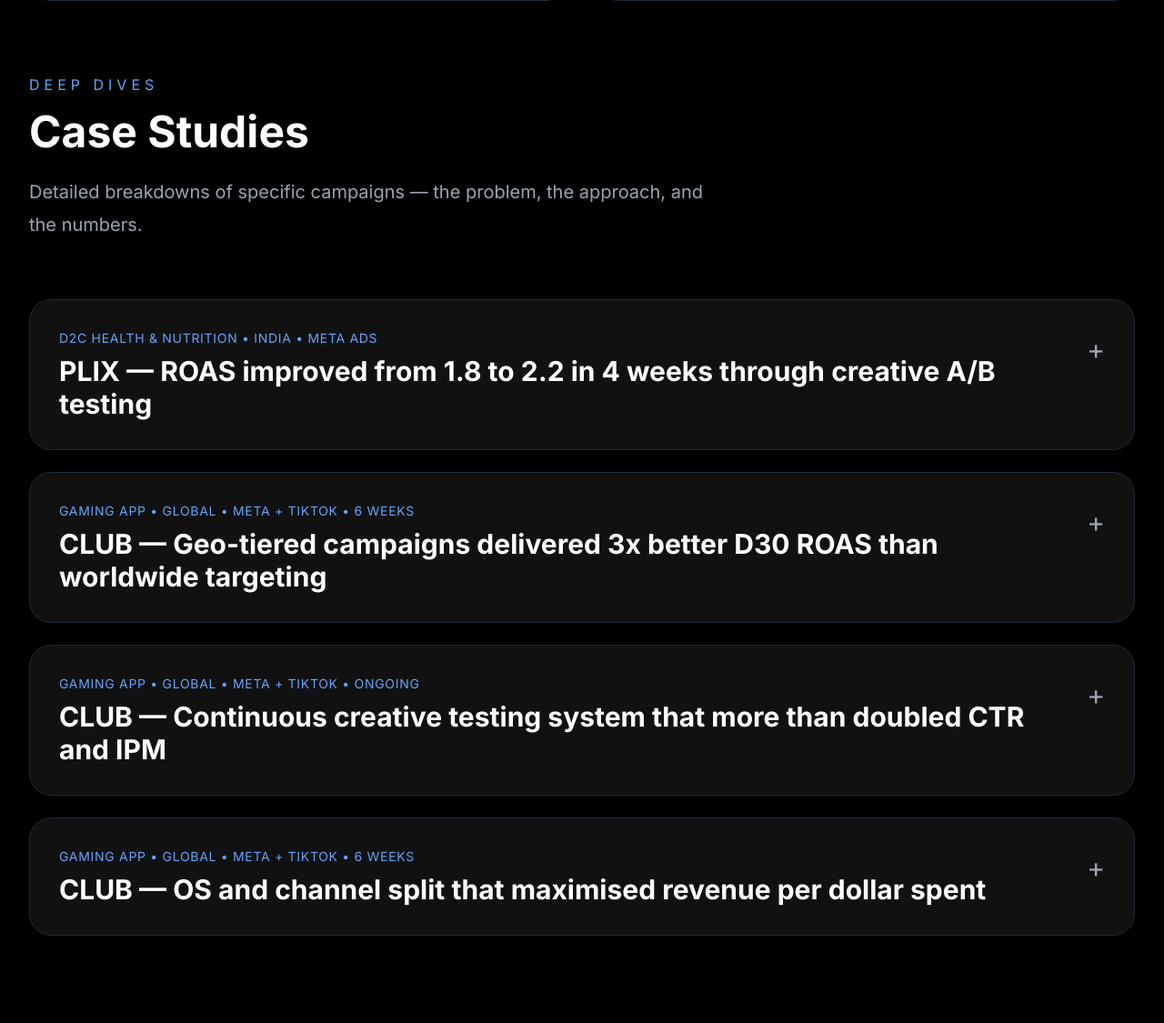
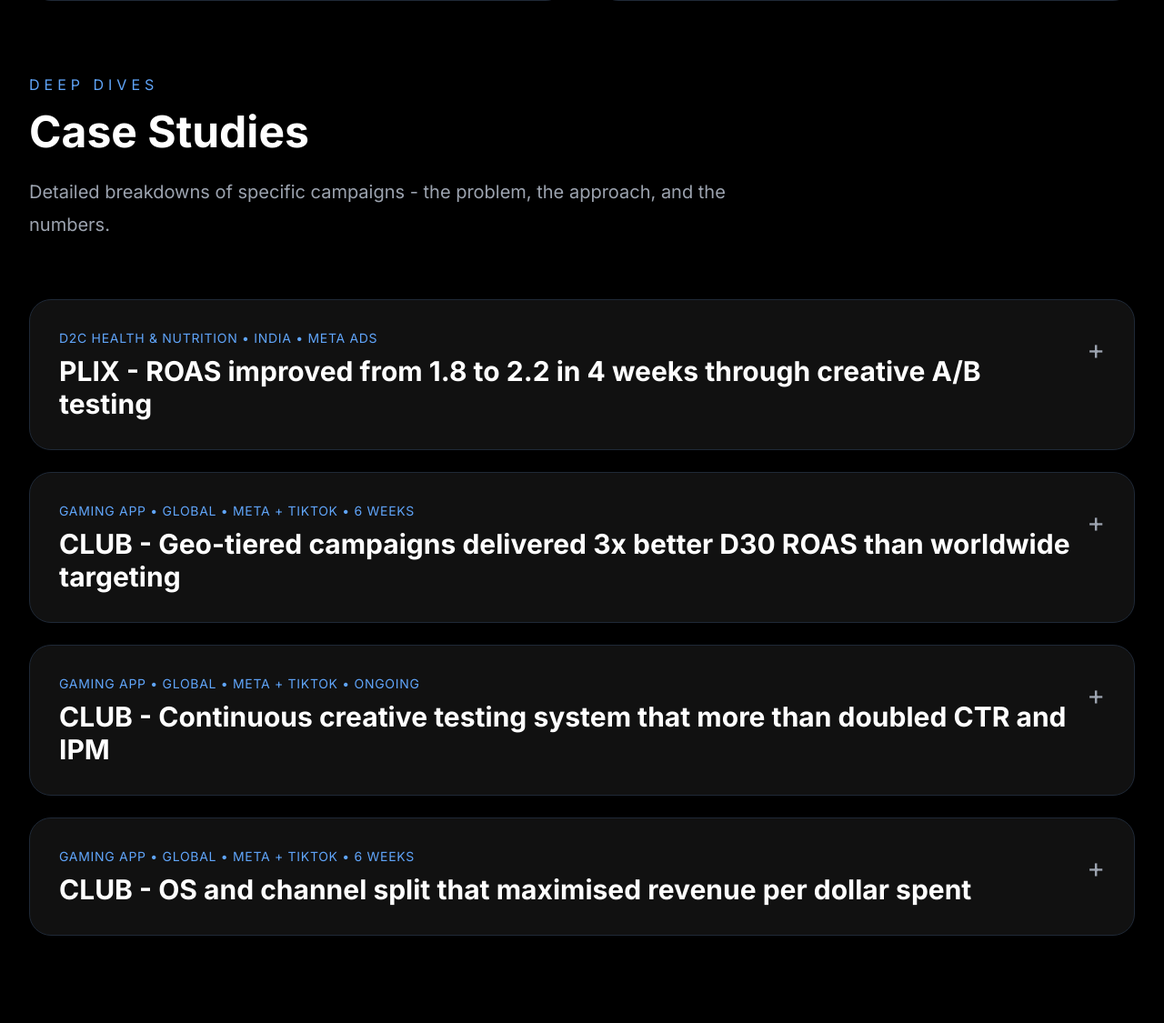
Before and after one commit to mohitsardana704/mohit-portfolio, a Flask app: page /projects in a window 1280 px wide. Shown: the part 1489-2614 px from the top of the page at 91% size. Run offline with Flask 3, Linux system fonts and the light colour scheme; parts of the project's set-up code (start-up, migrations or seed data) failed here and were passed over; some libraries are stand-ins or nearby versions.

Commit message:
Update projects.html

```diff
--- a/templates/projects.html
+++ b/templates/projects.html
@@ -181,7 +181,7 @@
     <h2 class="text-4xl md:text-5xl font-bold mb-6">Case Studies</h2>
 
     <p class="text-gray-400 text-xl max-w-3xl leading-9 mb-16">
-        Detailed breakdowns of specific campaigns — the problem, the approach, and the numbers.
+        Detailed breakdowns of specific campaigns - the problem, the approach, and the numbers.
     </p>
 
     <div class="flex flex-col gap-6">
@@ -191,7 +191,7 @@
             <button onclick="toggleCase('plix')" class="w-full text-left p-8 flex items-start justify-between gap-4 hover:bg-[#181818] transition duration-200">
                 <div>
                     <p class="text-blue-400 uppercase tracking-wider text-sm mb-2">D2C Health &amp; Nutrition &bull; India &bull; Meta Ads</p>
-                    <h3 class="text-2xl md:text-3xl font-bold">PLIX — ROAS improved from 1.8 to 2.2 in 4 weeks through creative A/B testing</h3>
+                    <h3 class="text-2xl md:text-3xl font-bold">PLIX - ROAS improved from 1.8 to 2.2 in 4 weeks through creative A/B testing</h3>
                 </div>
                 <span id="plix-icon" class="text-3xl text-gray-400 mt-1 flex-shrink-0 transition-transform duration-300">+</span>
             </button>
@@ -199,11 +199,11 @@
                 <div class="border-t border-gray-800 pt-8 grid md:grid-cols-2 gap-8">
                     <div>
                         <p class="text-blue-400 uppercase tracking-wider text-xs mb-3">The Problem</p>
-                        <p class="text-gray-400 leading-8">PLIX was running Meta Ads at a ROAS of 1.8 — decent but not efficient enough to scale confidently. The creative library had not been refreshed in a while and it was unclear which hooks, messaging angles, and offer structures were actually driving conversions versus just getting clicks.</p>
+                        <p class="text-gray-400 leading-8">PLIX was running Meta Ads at a ROAS of 1.8 - decent but not efficient enough to scale confidently. The creative library had not been refreshed in a while and it was unclear which hooks, messaging angles, and offer structures were actually driving conversions versus just getting clicks.</p>
                     </div>
                     <div>
                         <p class="text-blue-400 uppercase tracking-wider text-xs mb-3">The Approach</p>
-                        <p class="text-gray-400 leading-8">Set up a structured A/B testing framework with Rs 2L spend per creative cell. Tested three variables independently — hook style (problem-first vs benefit-first vs social proof), messaging angle (ingredient-led vs outcome-led vs lifestyle), and offer type (discount vs bundle vs free trial). Scaled winners each week, retired underperformers immediately. Kept audience and bidding constant so creative was the only variable.</p>
+                        <p class="text-gray-400 leading-8">Set up a structured A/B testing framework with Rs 2L spend per creative cell. Tested three variables independently - hook style (problem-first vs benefit-first vs social proof), messaging angle (ingredient-led vs outcome-led vs lifestyle), and offer type (discount vs bundle vs free trial). Scaled winners each week, retired underperformers immediately. Kept audience and bidding constant so creative was the only variable.</p>
                     </div>
                 </div>
                 <div class="mt-8 flex flex-wrap gap-4">
@@ -232,7 +232,7 @@
             <button onclick="toggleCase('club-geo')" class="w-full text-left p-8 flex items-start justify-between gap-4 hover:bg-[#181818] transition duration-200">
                 <div>
                     <p class="text-blue-400 uppercase tracking-wider text-sm mb-2">Gaming App &bull; Global &bull; Meta + TikTok &bull; 6 weeks</p>
-                    <h3 class="text-2xl md:text-3xl font-bold">CLUB — Geo-tiered campaigns delivered 3x better D30 ROAS than worldwide targeting</h3>
+                    <h3 class="text-2xl md:text-3xl font-bold">CLUB - Geo-tiered campaigns delivered 3x better D30 ROAS than worldwide targeting</h3>
                 </div>
                 <span id="club-geo-icon" class="text-3xl text-gray-400 mt-1 flex-shrink-0 transition-transform duration-300">+</span>
             </button>
@@ -244,21 +244,21 @@
                     </div>
                     <div>
                         <p class="text-blue-400 uppercase tracking-wider text-xs mb-3">The Approach</p>
-                        <p class="text-gray-400 leading-8">Restructured campaigns into geo tiers — Tier 1 (US, UK, AU, CA), Tier 2 (Western Europe, SE Asia), and Tier 3 (rest of world) — each with localised creatives, language-specific messaging, and offer structures matched to purchasing behaviour. Ran in parallel with the existing worldwide campaign over 6 weeks on Meta and TikTok. Monitored D1 and D30 ROAS, CPI, CAC, and LTV at cohort level.</p>
+                        <p class="text-gray-400 leading-8">Restructured campaigns into geo tiers - Tier 1 (US, UK, AU, CA), Tier 2 (Western Europe, SE Asia), and Tier 3 (rest of world) - each with localised creatives, language-specific messaging, and offer structures matched to purchasing behaviour. Ran in parallel with the existing worldwide campaign over 6 weeks on Meta and TikTok. Monitored D1 and D30 ROAS, CPI, CAC, and LTV at cohort level.</p>
                     </div>
                 </div>
                 <div class="mt-8 flex flex-wrap gap-4">
                     <div class="bg-[#0a1628] border border-blue-900 rounded-2xl px-6 py-4">
                         <p class="text-3xl font-bold text-blue-400">31-50%</p>
-                        <p class="text-gray-500 text-sm mt-1">D1 ROAS — tiered</p>
+                        <p class="text-gray-500 text-sm mt-1">D1 ROAS - tiered</p>
                     </div>
                     <div class="bg-[#0a1628] border border-blue-900 rounded-2xl px-6 py-4">
                         <p class="text-3xl font-bold text-blue-400">150-200%</p>
-                        <p class="text-gray-500 text-sm mt-1">D30 ROAS — tiered</p>
+                        <p class="text-gray-500 text-sm mt-1">D30 ROAS - tiered</p>
                     </div>
                     <div class="bg-[#0a1628] border border-blue-900 rounded-2xl px-6 py-4">
                         <p class="text-3xl font-bold text-blue-400">vs 60-70%</p>
-                        <p class="text-gray-500 text-sm mt-1">D30 ROAS — worldwide</p>
+                        <p class="text-gray-500 text-sm mt-1">D30 ROAS - worldwide</p>
                     </div>
                     <div class="bg-[#0a1628] border border-blue-900 rounded-2xl px-6 py-4">
                         <p class="text-3xl font-bold text-blue-400">$3-4 CPI</p>
@@ -277,7 +277,7 @@
             <button onclick="toggleCase('club-creative')" class="w-full text-left p-8 flex items-start justify-between gap-4 hover:bg-[#181818] transition duration-200">
                 <div>
                     <p class="text-blue-400 uppercase tracking-wider text-sm mb-2">Gaming App &bull; Global &bull; Meta + TikTok &bull; Ongoing</p>
-                    <h3 class="text-2xl md:text-3xl font-bold">CLUB — Continuous creative testing system that more than doubled CTR and IPM</h3>
+                    <h3 class="text-2xl md:text-3xl font-bold">CLUB - Continuous creative testing system that more than doubled CTR and IPM</h3>
                 </div>
                 <span id="club-creative-icon" class="text-3xl text-gray-400 mt-1 flex-shrink-0 transition-transform duration-300">+</span>
             </button>
@@ -285,11 +285,11 @@
                 <div class="border-t border-gray-800 pt-8 grid md:grid-cols-2 gap-8">
                     <div>
                         <p class="text-blue-400 uppercase tracking-wider text-xs mb-3">The Problem</p>
-                        <p class="text-gray-400 leading-8">Creative fatigue is the silent budget killer in mobile UA. CLUB's creative library had limited variation in hooks, video length, and creator style. CTR was at 0.6% and IPM at 1.5 — both well below benchmark for a gaming app competing in Tier 1 markets.</p>
+                        <p class="text-gray-400 leading-8">Creative fatigue is the silent budget killer in mobile UA. CLUB's creative library had limited variation in hooks, video length, and creator style. CTR was at 0.6% and IPM at 1.5 - both well below benchmark for a gaming app competing in Tier 1 markets.</p>
                     </div>
                     <div>
                         <p class="text-blue-400 uppercase tracking-wider text-xs mb-3">The Approach</p>
-                        <p class="text-gray-400 leading-8">Built a continuous creative testing system — not a one-time experiment but an ongoing loop. Each week, new hypotheses were generated across three variables: hook type (visual vs text-led), video length (short punchy cuts vs longer narrative), and creator profile (UGC vs produced). Winners stayed in rotation. Losers were retired and replaced immediately. The feedback loop between performance data and creative briefs was kept tight so learnings compounded over time.</p>
+                        <p class="text-gray-400 leading-8">Built a continuous creative testing system - not a one-time experiment but an ongoing loop. Each week, new hypotheses were generated across three variables: hook type (visual vs text-led), video length (short punchy cuts vs longer narrative), and creator profile (UGC vs produced). Winners stayed in rotation. Losers were retired and replaced immediately. The feedback loop between performance data and creative briefs was kept tight so learnings compounded over time.</p>
                     </div>
                 </div>
                 <div class="mt-8 flex flex-wrap gap-4">
@@ -318,7 +318,7 @@
             <button onclick="toggleCase('club-os')" class="w-full text-left p-8 flex items-start justify-between gap-4 hover:bg-[#181818] transition duration-200">
                 <div>
                     <p class="text-blue-400 uppercase tracking-wider text-sm mb-2">Gaming App &bull; Global &bull; Meta + TikTok &bull; 6 weeks</p>
-                    <h3 class="text-2xl md:text-3xl font-bold">CLUB — OS and channel split that maximised revenue per dollar spent</h3>
+                    <h3 class="text-2xl md:text-3xl font-bold">CLUB - OS and channel split that maximised revenue per dollar spent</h3>
                 </div>
                 <span id="club-os-icon" class="text-3xl text-gray-400 mt-1 flex-shrink-0 transition-transform duration-300">+</span>
             </button>
@@ -330,7 +330,7 @@
                     </div>
                     <div>
                         <p class="text-blue-400 uppercase tracking-wider text-xs mb-3">The Approach</p>
-                        <p class="text-gray-400 leading-8">Split campaigns by OS and ran a 6-week structured analysis across Meta and TikTok. iOS and Android were treated as separate products with separate budgets, creatives, and bidding strategies. TikTok had CPMs at a quarter of Meta's with 2x the CTR — but Meta showed stronger incrementality, meaning the revenue it drove was genuinely additional. Budget was reallocated to reflect where each OS and platform combination delivered the best LTV per geo.</p>
+                        <p class="text-gray-400 leading-8">Split campaigns by OS and ran a 6-week structured analysis across Meta and TikTok. iOS and Android were treated as separate products with separate budgets, creatives, and bidding strategies. TikTok had CPMs at a quarter of Meta's with 2x the CTR - but Meta showed stronger incrementality, meaning the revenue it drove was genuinely additional. Budget was reallocated to reflect where each OS and platform combination delivered the best LTV per geo.</p>
                     </div>
                 </div>
                 <div class="mt-8 flex flex-wrap gap-4">
@@ -352,7 +352,7 @@
                     </div>
                     <div class="bg-[#0a1628] border border-blue-900 rounded-2xl px-6 py-4">
                         <p class="text-3xl font-bold text-blue-400">Higher incrementality</p>
-                        <p class="text-gray-500 text-sm mt-1">Meta — revenue quality</p>
+                        <p class="text-gray-500 text-sm mt-1">Meta - revenue quality</p>
                     </div>
                 </div>
             </div>
```
